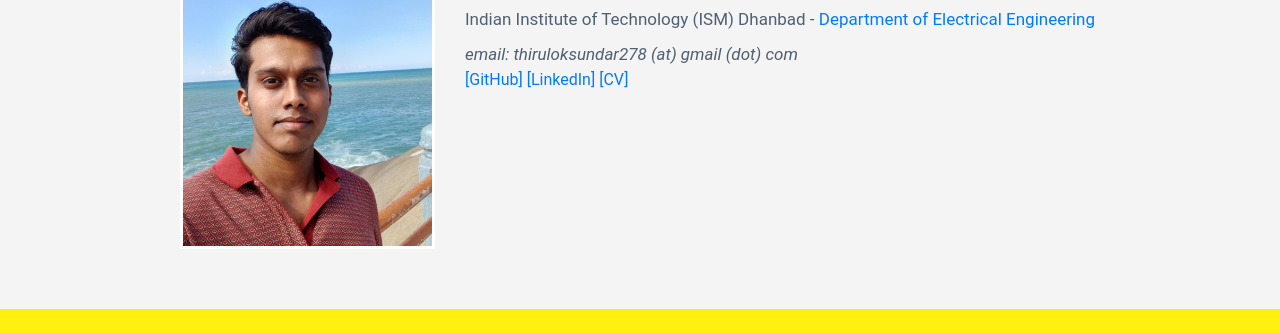
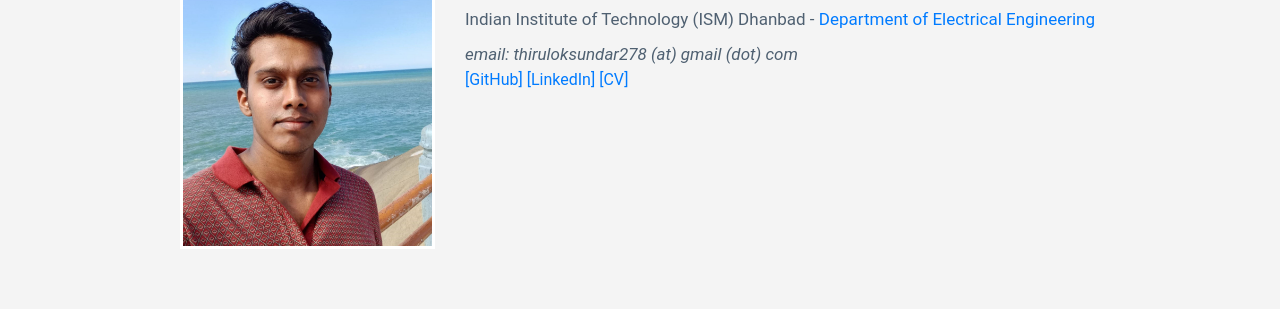
Before and after one commit to Thiruloksundar/thiruloksundar.github.io, a plain HTML site: page index.html in a window 1280 px wide. Shown: the part 149-482 px from the top of the page. Drawn offline with nearby package versions, Linux system fonts and the light colour scheme.

Commit message:
Update index.html

```diff
--- a/index.html
+++ b/index.html
@@ -15,7 +15,7 @@
           body {
             font-family: Roboto, 'sans-serif';
             font-size: 16px;
-            background-color: #FFF00F;
+            background-color: #FFFFFF;
             color: #4F6071;
           }
           h1 {
@@ -24,7 +24,7 @@
           }
           #header {
             background-color: #f4f4f4;
-            /*background-color: #FFFFFF;*/
+            /*background-color: #FFFF00;*/
             display: flex;
             align-items: flex-end;
             padding-top:60px;
```
